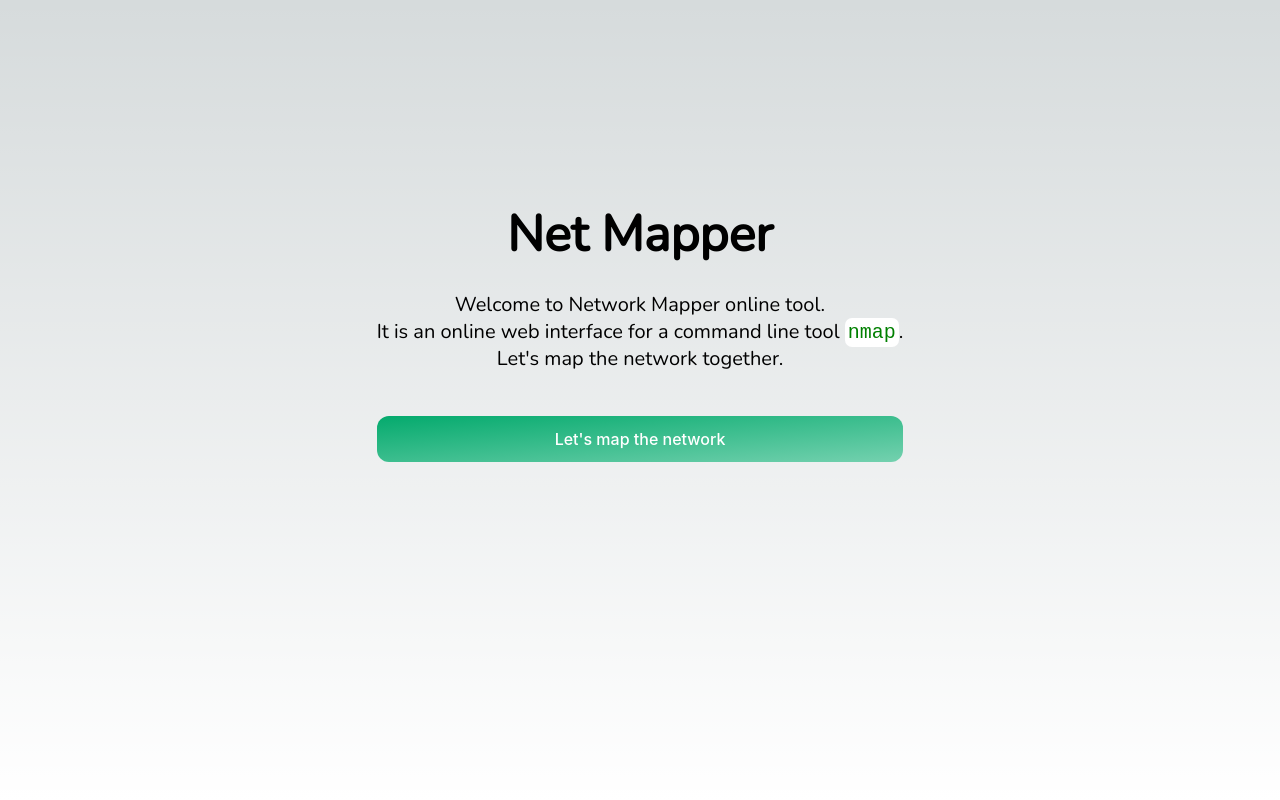
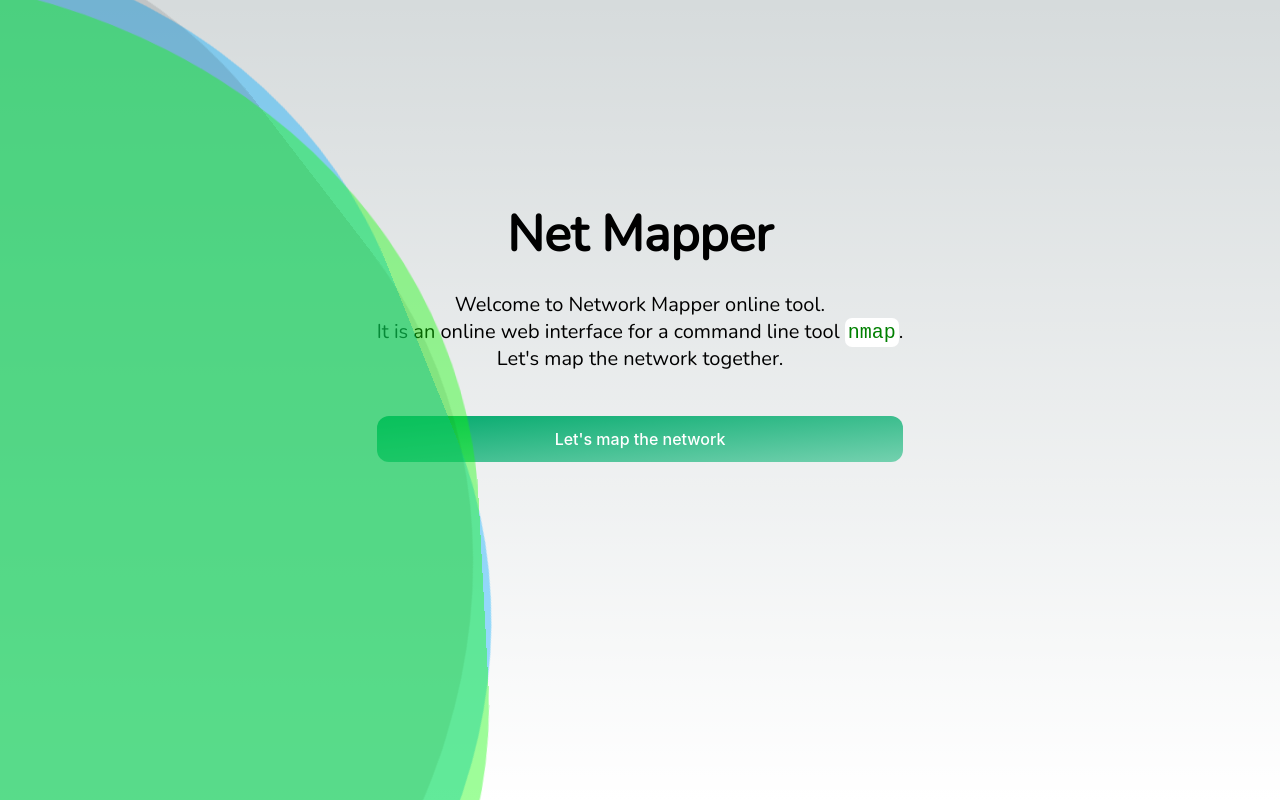
Before and after one commit to TheVSDev/netmapper, a Next.js app: page / in a window 1280 px wide. Built offline with nearby package versions, Linux system fonts and the light colour scheme.

Commit message:
creating animation

```diff
--- a/src/pages/index.jsx
+++ b/src/pages/index.jsx
@@ -16,6 +16,13 @@
         <title>Net Mapper</title>
       </Head>
 
+
+        <div className={styles.box}>
+              <div className={styles.waveOne}></div>
+              <div className={styles.waveTwo}></div>
+              <div className={styles.waveThree}></div>
+        </div>
+
       <main className={styles.main}>
         <div className={styles.container}>
             <h1 className={styles.title}>Net Mapper</h1>
@@ -27,7 +34,7 @@
             </p>
             <br />
             <br />
-            <Link href="/ScanPage"><Button btnLabel="Let's map the network" /></Link>
+            <Link href="/scan-page"><Button btnLabel="Let's map the network" /></Link>
         </div>
       </main>
     </>
--- a/src/web/components/NavBar.jsx
+++ b/src/web/components/NavBar.jsx
@@ -8,13 +8,13 @@
   return (
     <ul className={styles.navbarUl}>
       <li className={styles.navbarLi}>
-        <Link className={styles.navbarA} href="/ScanPage">Home</Link>
+        <Link className={styles.navbarA} href="/scan-page">Home</Link>
       </li>
       <li className={styles.navbarLi}>
-        <Link className={styles.navbarA} href="/History">History</Link>
+        <Link className={styles.navbarA} href="/history">History</Link>
       </li>
       <li className={styles.navbarLi}>
-        <Link className={styles.navbarA} href="/Commands">Commands</Link>
+        <Link className={styles.navbarA} href="/commands">Commands</Link>
       </li>
   </ul>
 
--- a/src/web/styles/Welcome.module.css
+++ b/src/web/styles/Welcome.module.css
@@ -27,3 +27,74 @@
 .text {
     font-size: 20px;
 }
+
+/* Animation */
+.box {
+	position: fixed;
+	top: 0;
+	transform: rotate(80deg);
+	left: 0;
+}
+
+.waveOne {
+    opacity: .4;
+    position: absolute;
+    top: 3%;
+    left: 10%;
+    background: #0af;
+    width: 1500px;
+    height: 1300px;
+    margin-left: -150px;
+    margin-top: -250px;
+    transform-origin: 50% 48%;
+    border-radius: 43%;
+    animation: drift 7000ms infinite linear;
+}
+
+.waveThree {
+    opacity: .4;
+    position: absolute;
+    top: 3%;
+    left: 10%;
+    background: #0af;
+    width: 1500px;
+    height: 1300px;
+    margin-left: -150px;
+    margin-top: -250px;
+    transform-origin: 50% 48%;
+    border-radius: 43%;
+    animation: drift 7500ms infinite linear;
+	background-color: #0ffc03;
+}
+
+.waveTwo {
+    opacity: .4;
+    position: absolute;
+    top: 3%;
+    left: 10%;
+    width: 1500px;
+    height: 1300px;
+    margin-left: -150px;
+    margin-top: -250px;
+    transform-origin: 50% 48%;
+    border-radius: 43%;
+    animation: drift 3000ms infinite linear;
+    opacity: .1;
+    background: black;
+}
+
+.box:after {
+  content: '';
+  display: block;
+  left: 0;
+  top: 0;
+  width: 100%;
+  height: 100%;
+  z-index: 11;
+  transform: translate3d(0, 0, 0);
+}
+
+@keyframes drift {
+    from { transform: rotate(0deg); }
+    from { transform: rotate(360deg); }
+}
```
Also changed, not shown: src/pages/scan-page.jsx (renamed from src/pages/ScanPage.jsx).
